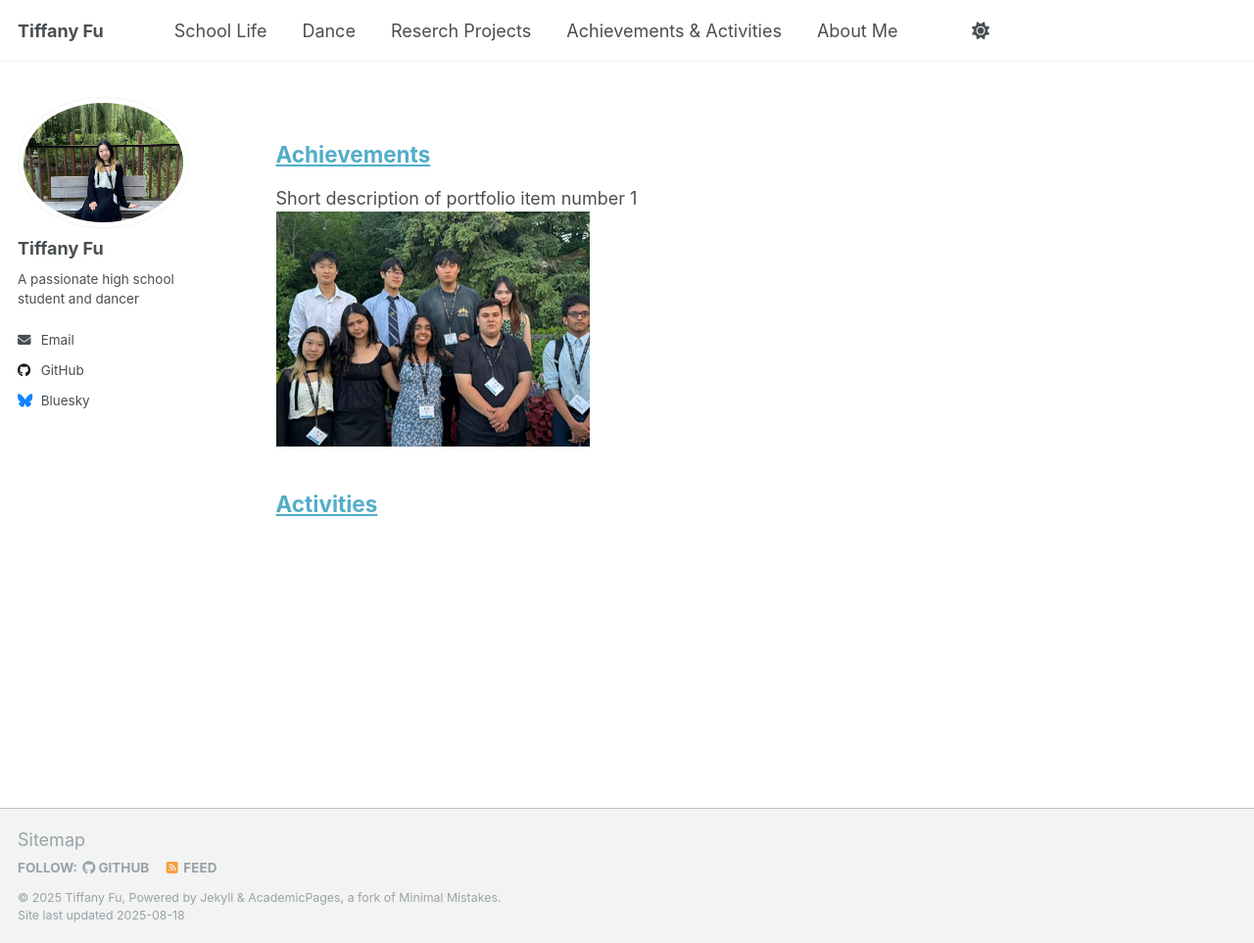
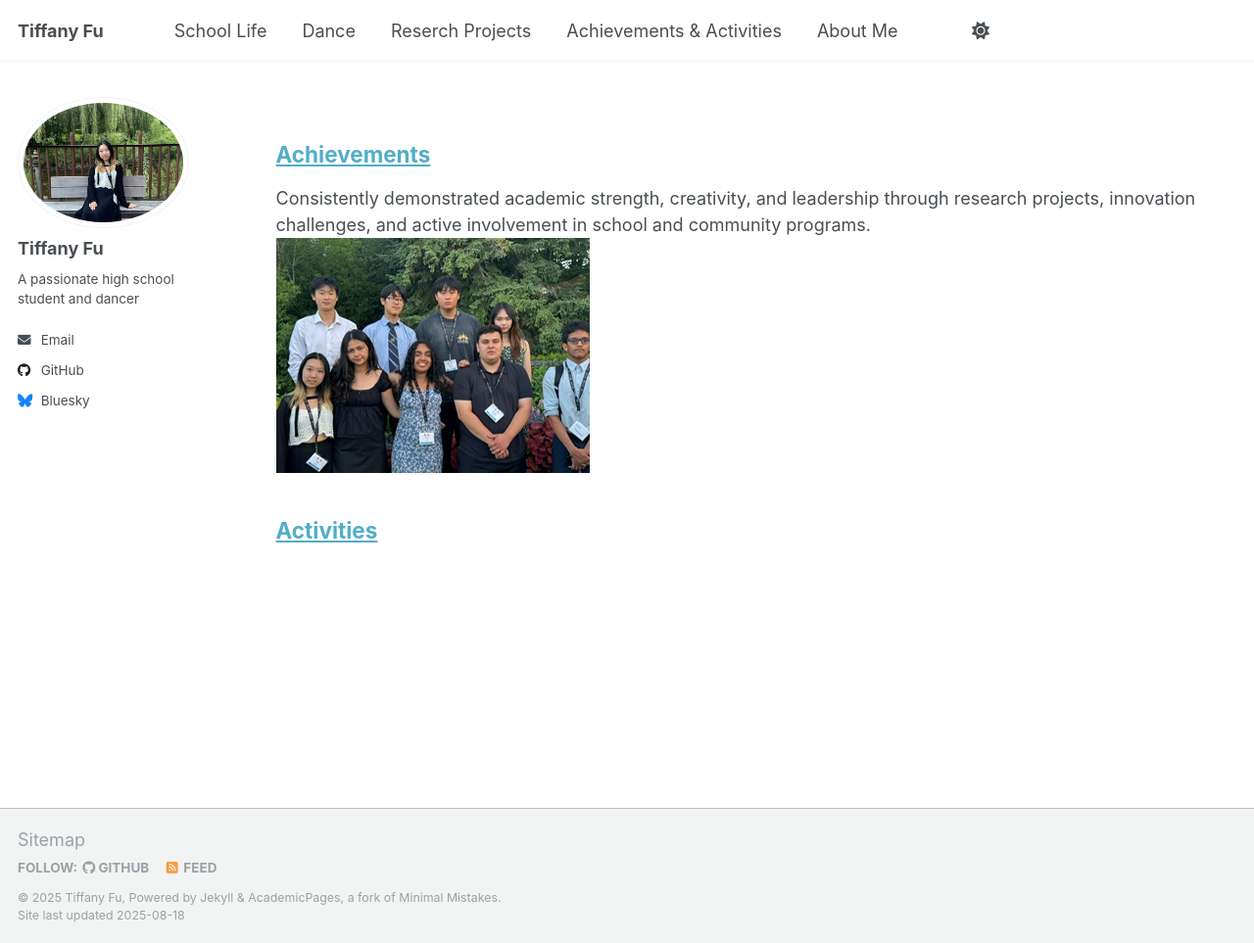
Before and after one commit to TiffanyJTFu/TiffanyFu, a Jekyll site: the page built from _pages/portfolio.html, in a window 1280 px wide and 963 px high. Shown: the whole window at 98% size. Built offline with Jekyll 4.4.1, drawn with Linux system fonts in a browser that asks for light colours; a script that is not in the unit is left out.

Commit message:
Update Achievements.md

```diff
--- a/_portfolio/Achievements.md
+++ b/_portfolio/Achievements.md
@@ -1,6 +1,6 @@
 ---
 title: "Achievements"
-excerpt: "Short description of portfolio item number 1<br/><img src='https://tiffanyjtfu.github.io/TiffanyFu/images/shad3.jpeg'>"
+excerpt: "Consistently demonstrated academic strength, creativity, and leadership through research projects, innovation challenges, and active involvement in school and community programs.<br/><img src='https://tiffanyjtfu.github.io/TiffanyFu/images/shad3.jpeg'>"
 collection: portfolio
 ---
 * **Ignite Fair organizaiont - Sponsorship Coordinator 2024 - Present**
```
